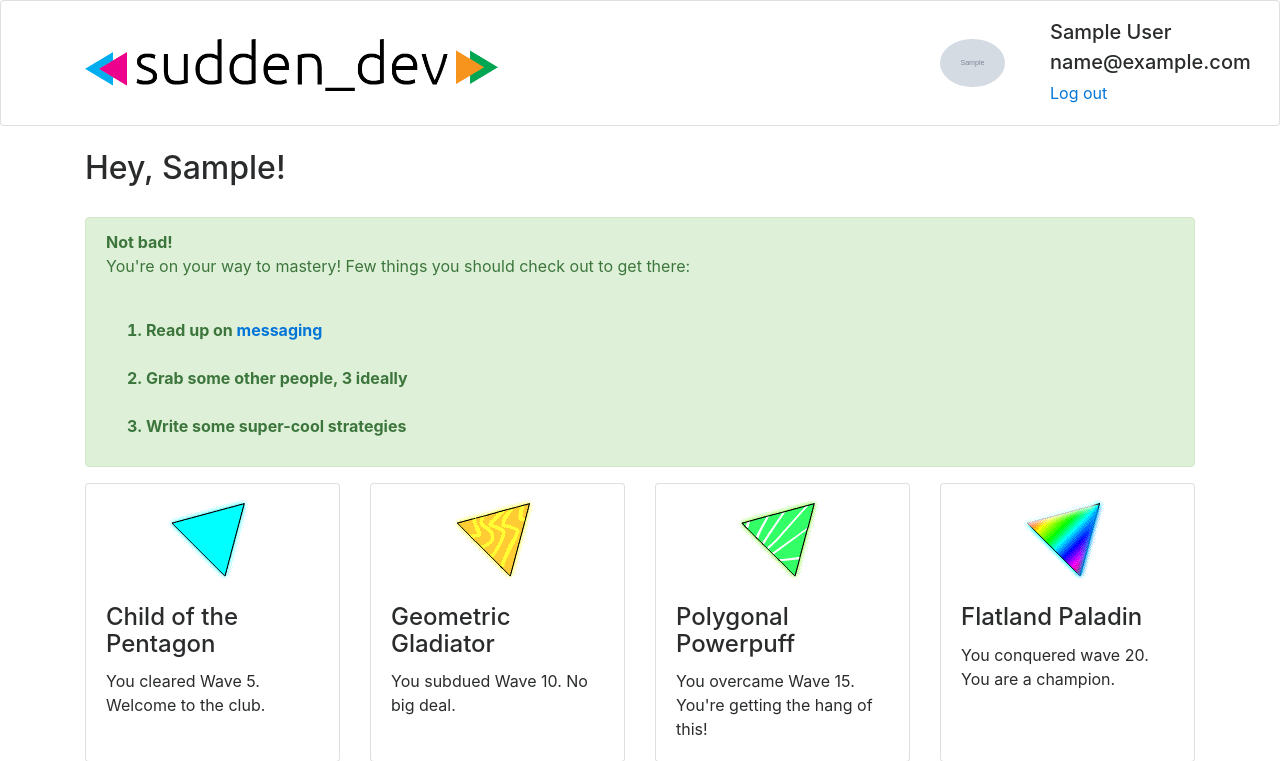
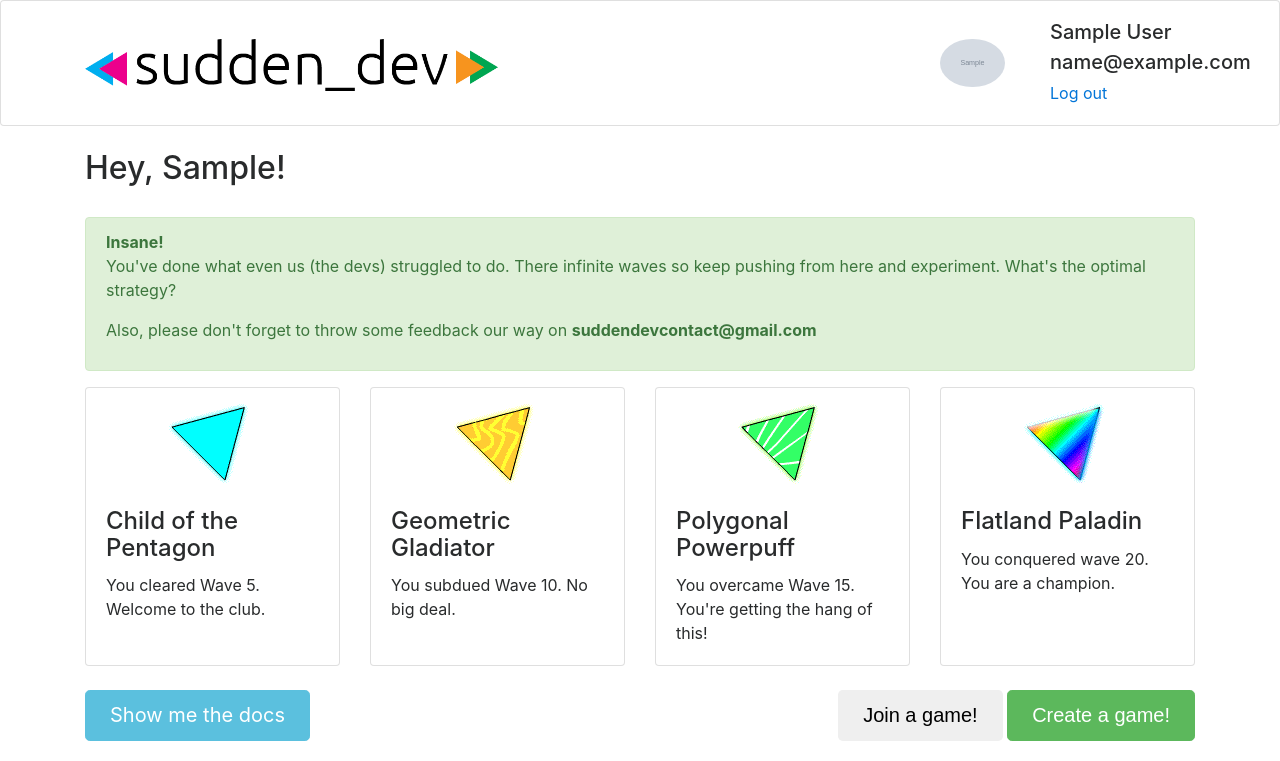
Before and after one commit to SuddenDevs/SuddenDev, a Flask app: page /home in a window 1280 px wide. Shown: the top 761 px of the page. Run offline with Flask 2, Linux system fonts and the light colour scheme; a user stored in the database is signed in; tables that the repository leaves empty hold one stand-in row (values such as "Sample post"); grey boxes marked "Sample" are stand-in pictures; parts of the project's set-up code (start-up, migrations or seed data) failed here and were passed over; some libraries are stand-ins or nearby versions.

Commit message:
[NG] Better player encouragement on homepage.

```diff
--- a/suddendev/templates/home.html
+++ b/suddendev/templates/home.html
@@ -23,20 +23,25 @@
              </ol>
           </b>
         </div>
+      {% elif not user.wave10_trophy %}
+        <div class="alert alert-success">
+          <strong>Great Start!</strong>
+          <p>Your journey has just begun! Try and recruit a few others and remember
+	  that the <a href="{{ url_for('.docs') }}">docs</a> are the key to success.</p>
+        </div>
+      {% elif not user.wave15_trophy %}
+        <div class="alert alert-success">
+          <strong>Impressive!</strong>
+          <p>You're on your way to mastery! Read up on messaging and really think about
+	  some top-level strategies and the different roles you can play.</p>
+        </div>
       {% else %}
         <div class="alert alert-success">
-          <strong>Not bad!</strong>
-          <p>You're on your way to mastery! Few things you should check out to get there:</p>
-          <br>
-          <b>
-            <ol>
-	      <li>Read up on <a href="{{ url_for('.docs') }}">messaging</a></li>
-              <br>
-	      <li>Grab some other people, 3 ideally</li>
-              <br>
-              <li>Write some super-cool strategies</li>
-             </ol>
-          </b>
+          <strong>Insane!</strong>
+          <p>You've done what even us (the devs) struggled to do. There infinite waves
+	  so keep pushing from here and experiment. What's the optimal strategy?</p>
+
+	  <p>Also, please don't forget to throw some feedback our way on <b>suddendevcontact@gmail.com</b></p>
         </div>
       {% endif %}
 
```
